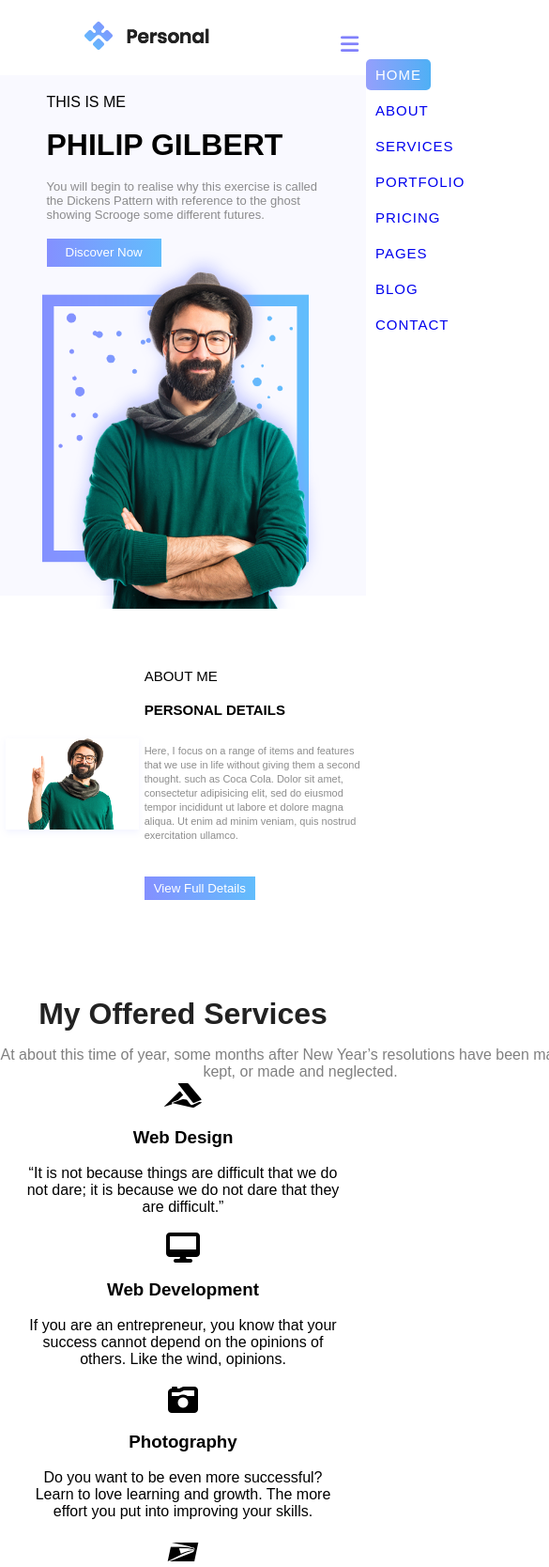
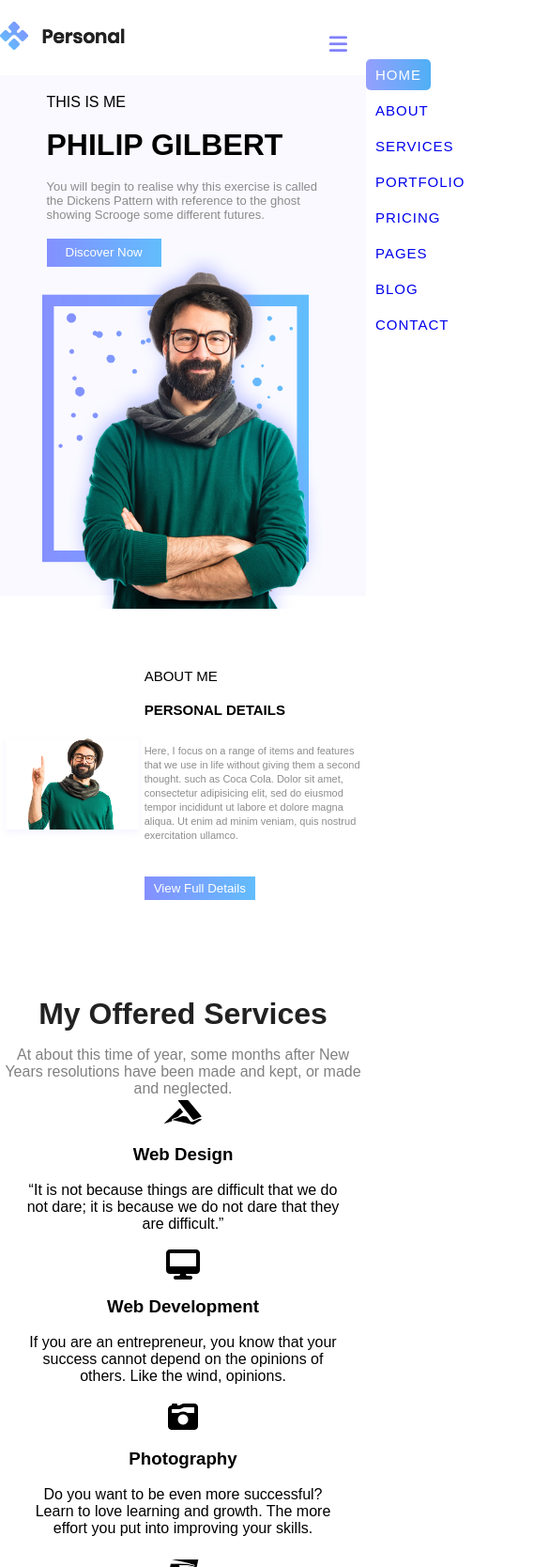
Before and after one commit to Abusayed987/personal_portfolio, a plain HTML site: page index.html in a window 390 px wide. Shown: the top 1668 px of the page at 94% size, 585 px wide, since content can reach past the window. Drawn offline with Linux system fonts and the light colour scheme.

Commit message:
responsive correction

```diff
--- a/index.html
+++ b/index.html
@@ -16,7 +16,7 @@
 
     <!-- start header  -------------------------------------->
     <header>
-        <nav>
+       <nav>
             <div class="logo">
                 <a href="#"><img src="image/image.webp" alt="Personal"></a>
             </div>
@@ -92,7 +92,7 @@
         <div class="text3">
             <h1>My Offered Services
             </h1>
-            <p>At about this time of year, some months after New Year’s resolutions have been made and kept, or made and
+            <p>At about this time of year, some months after New Years resolutions have been made and kept, or made and
                 neglected.
             </p>
         </div>
--- a/style.css
+++ b/style.css
@@ -10,11 +10,11 @@
 nav{
     width: 100%;
     height: 80px;
+    padding: 0 50px 0 100px;
     background: #fff;
     display: flex;
     align-items: center;
     justify-content: space-between;
-    padding: 0 50px 0 90px;
     position: fixed;
     top: 0;
 }
@@ -196,7 +196,6 @@ nav ul a#active{
     color: #222222;
 }
 .text3 p{
-    width: 640px;
     margin: 0 auto;
     color: gray;
 
@@ -459,7 +458,10 @@ footer div{
 
 
 /* for Mobile  */
-@media(min-width:320px) and (max-width:767px){
+@media(min-width:320px) and (max-width:645px){
+    nav{
+            padding: 0 0px 0 00px;
+    }
     .forBckground {
         height: 564px;
     }
@@ -551,12 +553,12 @@ footer div{
     }
 
 }
-/* for laptop */
-@media(min-width:320px) and (max-width:767px){
+/* for iPad */
+@media(min-width:646px) and (max-width:1023px){
     nav .menu-btn {
         display: block;
+    }
 
-    }
 }
 
 /* for nav only  */
```
